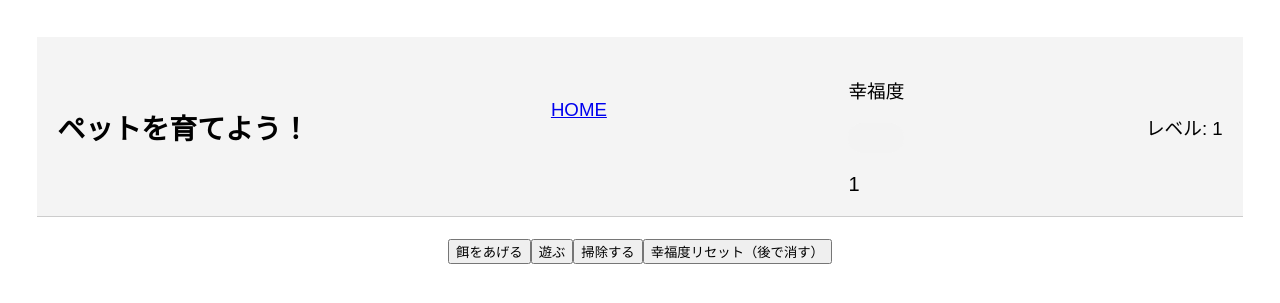
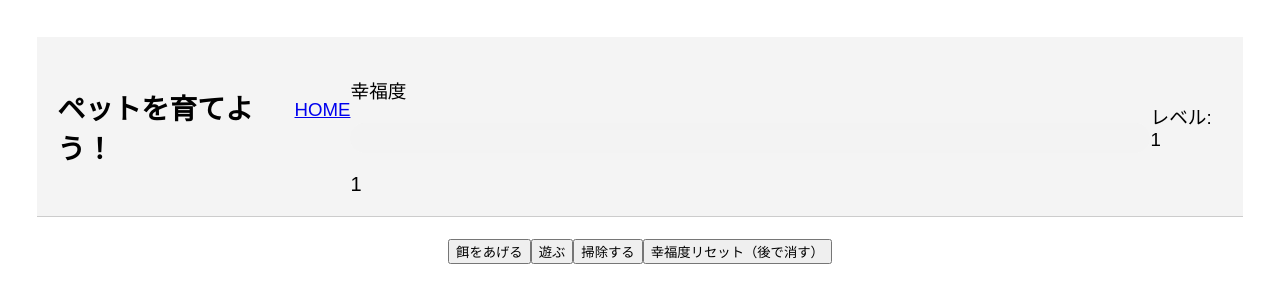
Before and after one commit to 2024AIT-OOP2-G06/pet-breeding, a Flask app: page /care/1 in a window 1280 px wide. Shown: the top 303 px of the page. Run offline with Flask 3, Linux system fonts and the light colour scheme; tables that the repository leaves empty hold one stand-in row (values such as "Sample post").

Commit message:
幅の変更

```diff
--- a/static/petcare-style.css
+++ b/static/petcare-style.css
@@ -14,7 +14,7 @@ header {
 
 /* プログレスバーのコンテナ */
 .progress-container {
-    width: 100%;
+    width: 800px;
     background-color: #f3f3f3;
     border-radius: 25px;
     overflow: hidden;
@@ -26,7 +26,7 @@ header {
 .progress-bar {
     height: 100%;
     width: 0%;  /* 初期値は0 */
-    background-color: #4caf50;
+    background-color: #e289dc;
     transition: width 0.5s ease;
 }
 
```
